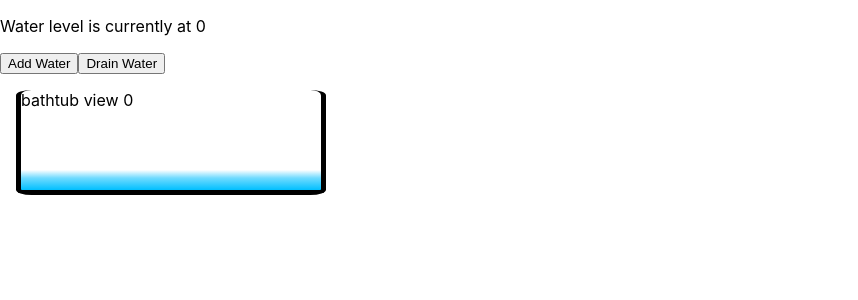
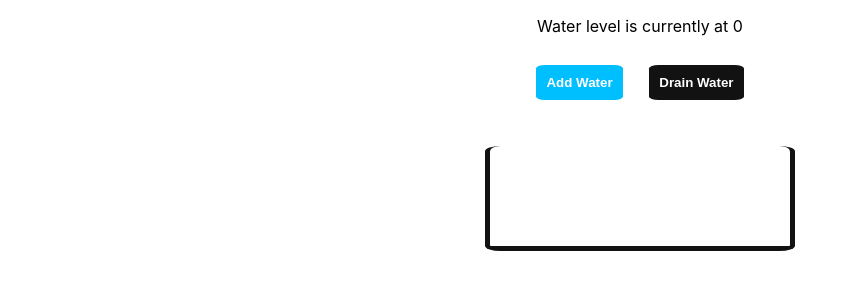
Before and after one commit to DanielKolodziej/bathtub_assessment, a React (Create React App) app: page / in a window 1280 px wide. Shown: the top 300 px of the page, without its empty margins (0-858 px from the left). Built offline with nearby package versions, Linux system fonts and the light colour scheme.

Commit message:
fixxed functionality and added styling

```diff
--- a/src/App.css
+++ /dev/null
@@ -1,38 +0,0 @@
-.App {
-  text-align: center;
-}
-
-.App-logo {
-  height: 40vmin;
-  pointer-events: none;
-}
-
-@media (prefers-reduced-motion: no-preference) {
-  .App-logo {
-    animation: App-logo-spin infinite 20s linear;
-  }
-}
-
-.App-header {
-  background-color: #282c34;
-  min-height: 100vh;
-  display: flex;
-  flex-direction: column;
-  align-items: center;
-  justify-content: center;
-  font-size: calc(10px + 2vmin);
-  color: white;
-}
-
-.App-link {
-  color: #61dafb;
-}
-
-@keyframes App-logo-spin {
-  from {
-    transform: rotate(0deg);
-  }
-  to {
-    transform: rotate(360deg);
-  }
-}
--- a/src/App.js
+++ b/src/App.js
@@ -1,9 +1,8 @@
-import './App.css';
 import { Bathtub } from './Components/Bathtub';
 
 function App() {
   return (
-    <Bathtub />
+      <Bathtub />
   );
 }
 
--- a/src/Components/Bathtub.js
+++ b/src/Components/Bathtub.js
@@ -1,41 +1,104 @@
-import React, { useState } from 'react';
+import React, { useState, useEffect } from 'react';
 import { BathtubView } from './BathtubView';
 
+const addStyle = {
+    margin: '1em',
+    borderRadius: '10%',
+    padding: '0.75em',
+    border: 'none',
+    fontWeight: 'bold',
+    backgroundColor: '#00bfff',
+    color: '#fff',
+}
+const drainStyle = {
+    margin: '1em',
+    borderRadius: '10%',
+    padding: '0.75em',
+    border: 'none',
+    fontWeight: 'bold',
+    color: '#fff',
+}
+
 export const Bathtub = () => {
+    const [isRunning, setIsRunning] = useState(false);
     const [waterLevel, setWaterLevel] = useState(0);
-    const [message, setMessage] = useState('');
+    const [status, setStatus] = useState('');
     const full = 5;
 
+    useEffect(() => {
+        let interval;
+        if (isRunning) {
+          interval = setTimeout(
+          () => {
+            switch (status) {
+                case 'The bathtub is currently being filled...':
+                    if(waterLevel >= full){
+                        setStatus('The bathtub is full!')
+                        setIsRunning(false)
+                    } else {
+                        setWaterLevel(waterLevel + 1);
+                    }
+                    break;
+                case 'The bathtub is currently draining...':
+                    if(waterLevel <= 0){
+                        setStatus('The bathtub is empty!')
+                        setIsRunning(false)
+                    } else {
+                    setWaterLevel(waterLevel - 1);
+                    }
+                    break;
+            }
+          },
+            2000
+          );
+        }
+        return () => clearTimeout(interval);
+      },
+      [isRunning, waterLevel,]
+    );
+
     const increaseWaterLevel = () => {
-        if(waterLevel >= full){
-            setMessage('The bathtub is already full!')
-        } else {
-            console.log(`increasing water level to ${waterLevel + 1}`)
-            setMessage('');
-            setWaterLevel(waterLevel + 1);
+        if(status !== 'The bathtub is full!'){
+            setStatus('The bathtub is currently being filled...')
+            setIsRunning(true)
         }
     }
     const decreaseWaterLevel = () => {
-        if(waterLevel <= 0){
-            setMessage('The bathtub is already empty!')
-        } else {
-            console.log(`decreasing water level to ${waterLevel - 1}`)
-            setMessage('');
-            setWaterLevel(waterLevel - 1)
+        if(status !== 'The bathtub is empty!'){
+            setStatus('The bathtub is currently draining...')
+            setIsRunning(true)
         }
     }
 
     return (
-        <div>
+        <div style={{margin: '0 auto', textAlign: 'center',}}>
             <p>Water level is currently at {waterLevel}</p>
-            {message
-            ? <p>{message}</p>
+            {status
+            ? <p>{status}</p>
             : null
             }
-            <button onClick={increaseWaterLevel}>
+            <button
+                onClick={increaseWaterLevel}
+                style={{
+                    margin: '1em',
+                    borderRadius: '10%',
+                    padding: '0.75em',
+                    border: 'none',
+                    fontWeight: 'bold',
+                    backgroundColor: '#00bfff',
+                    color: '#fff',}}>
                 Add Water
             </button>
-            <button onClick={decreaseWaterLevel}>
+            <button
+                onClick={decreaseWaterLevel}
+                style={{
+                    margin: '1em',
+                    borderRadius: '10%',
+                    padding: '0.75em',
+                    border: 'none',
+                    fontWeight: 'bold',
+                    backgroundColor: '#121212',
+                    color: '#fff',}}>
                 Drain Water
             </button>
             <BathtubView waterLevel={waterLevel}/>
--- a/src/Components/BathtubView.js
+++ b/src/Components/BathtubView.js
@@ -3,18 +3,27 @@ import React from 'react';
 const bathtubStyle = {
     height: '100px',
     width: '300px',
-    margin: '1em',
-    border: '5px solid black',
+    margin: '0 auto',
+    marginTop: '2em',
+    border: '5px solid #121212',
     borderTop: '0px',
     borderRadius: '5%',
-    background: 'linear-gradient(to top, #00bfff, #70dbff 12%, #fff 20%)',
+    position: 'relative',
 }
 
 export const BathtubView = (props) => {
+    const water = []
+    for (let i = 1; i <= props.waterLevel; i++){
+        water.push(<div key={i} style={{height: '20px', width: '100%', backgroundColor: '#00bfff', position: 'absolute', bottom: `calc(20px * ${i} - 20px)`,}}></div>)
+    }
 
     return (
         <div style={bathtubStyle}>
-            bathtub view {props.waterLevel}
+            {
+                water.length > 0
+                ? water
+                : null
+            }
         </div>
     );
 }
```
